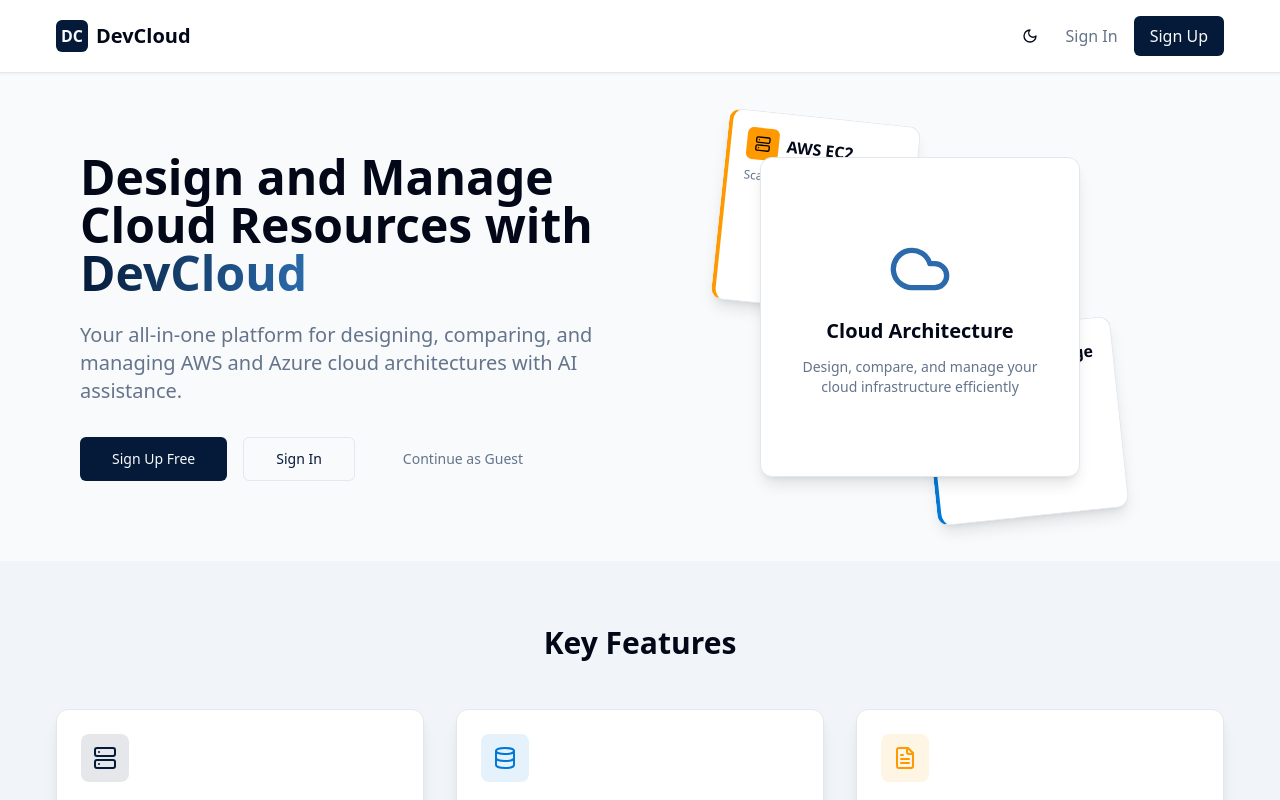
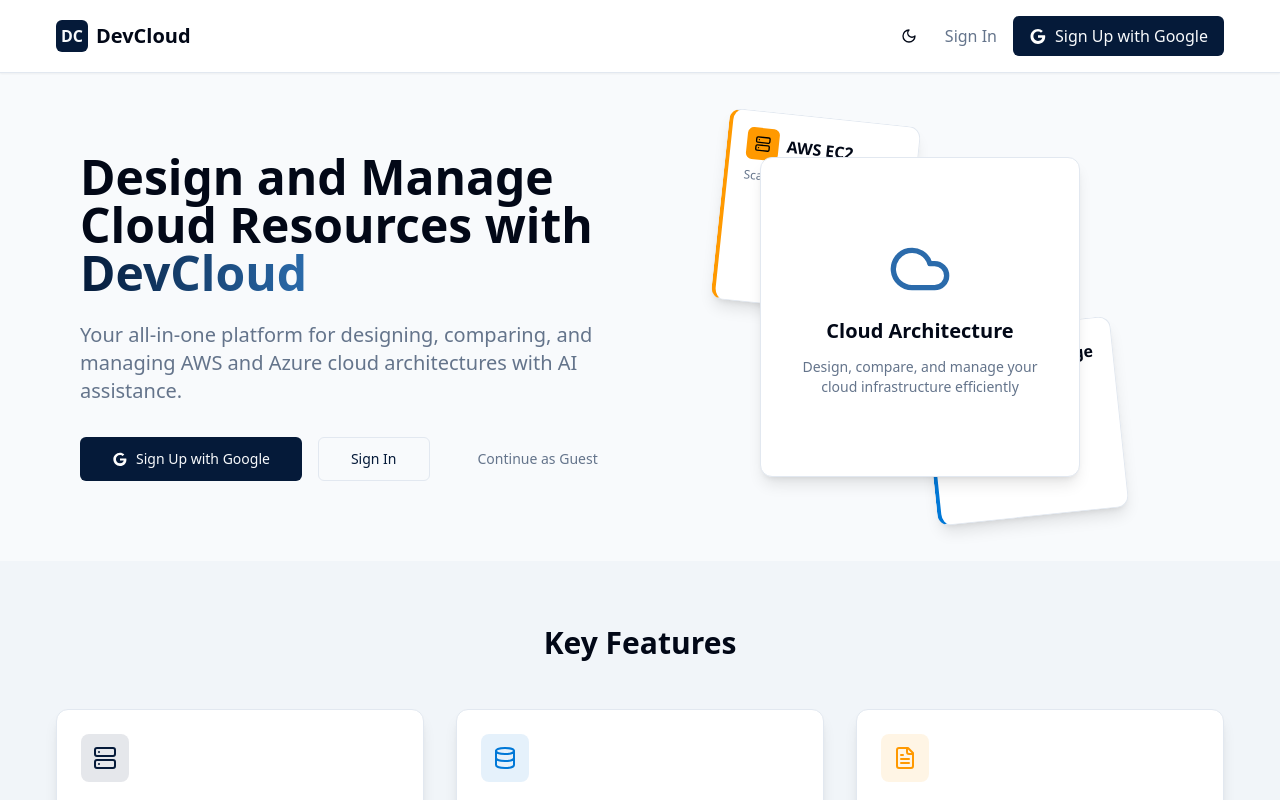
Before and after one commit to ZoyaAlec/schematic-cloud-builder, a React (Vite) app: page / in a window 1280 px wide. Shown: the top 800 px of the page. Built offline with nearby package versions, Linux system fonts and the light colour scheme.

Commit message:
feat: Add Google sign-in/sign-up
Adds Google sign-in and sign-up functionality to the home page buttons.

```diff
--- a/src/components/Navbar.tsx
+++ b/src/components/Navbar.tsx
@@ -2,12 +2,40 @@
 import React from "react";
 import { Link } from "react-router-dom";
 import ThemeToggle from "./ThemeToggle";
+import { useToast } from "@/hooks/use-toast";
+import { supabase } from "@/integrations/supabase/client";
+import { useNavigate } from "react-router-dom";
 
 interface NavbarProps {
   showAuth?: boolean;
 }
 
 const Navbar = ({ showAuth = true }: NavbarProps) => {
+  const { toast } = useToast();
+  const navigate = useNavigate();
+
+  const handleGoogleAuth = async () => {
+    try {
+      const { data, error } = await supabase.auth.signInWithOAuth({
+        provider: 'google',
+        options: {
+          redirectTo: window.location.origin,
+        }
+      });
+
+      if (error) {
+        throw new Error(error.message);
+      }
+      // No toast here as user will be redirected
+    } catch (error: any) {
+      toast({
+        title: "Authentication Failed",
+        description: error.message || "Could not sign in with Google",
+        variant: "destructive",
+      });
+    }
+  };
+
   return (
     <nav className="bg-white dark:bg-navy shadow-sm border-b border-border py-4 px-6">
       <div className="container mx-auto flex items-center justify-between">
@@ -30,12 +58,17 @@ const Navbar = ({ showAuth = true }: NavbarProps) => {
                 Sign In
               </Link>
 
-              <Link
-                to="/options?auth=signup"
-                className="bg-primary text-primary-foreground px-4 py-2 rounded-md hover:bg-primary/90 transition-colors"
+              <button
+                onClick={handleGoogleAuth}
+                className="bg-primary text-primary-foreground px-4 py-2 rounded-md hover:bg-primary/90 transition-colors flex items-center gap-2"
               >
-                Sign Up
-              </Link>
+                <svg viewBox="0 0 24 24" width="18" height="18" xmlns="http://www.w3.org/2000/svg">
+                  <g transform="matrix(1, 0, 0, 1, 0, 0)">
+                    <path d="M21.35,11.1H12v3.2h5.59c-0.25,1.45-1.52,4.2-5.59,4.2c-3.36,0-6.11-2.78-6.11-6.2s2.75-6.2,6.11-6.2 c1.93,0,3.2,0.82,3.93,1.53l2.54-2.45C16.46,3.42,14.39,2.5,12,2.5c-5.52,0-10,4.48-10,10s4.48,10,10,10c5.8,0,9.64-4.07,9.64-9.8 C21.64,12.14,21.52,11.6,21.35,11.1z" fill="#ffffff"></path>
+                  </g>
+                </svg>
+                Sign Up with Google
+              </button>
             </>
           )}
         </div>
--- a/src/pages/Index.tsx
+++ b/src/pages/Index.tsx
@@ -4,12 +4,37 @@ import { useNavigate } from 'react-router-dom';
 import { Cloud, Server, Database, FileText } from 'lucide-react';
 import { Button } from '@/components/ui/button';
 import Navbar from '@/components/Navbar';
+import { supabase } from '@/integrations/supabase/client';
+import { useToast } from '@/hooks/use-toast';
 
 const Index = () => {
   const navigate = useNavigate();
+  const { toast } = useToast();
 
   const handleAuthAction = (action: string) => {
     navigate(`/options?auth=${action}`);
+  };
+
+  const handleGoogleAuth = async () => {
+    try {
+      const { data, error } = await supabase.auth.signInWithOAuth({
+        provider: 'google',
+        options: {
+          redirectTo: window.location.origin,
+        }
+      });
+
+      if (error) {
+        throw new Error(error.message);
+      }
+      // No toast here as user will be redirected
+    } catch (error: any) {
+      toast({
+        title: "Authentication Failed",
+        description: error.message || "Could not sign in with Google",
+        variant: "destructive",
+      });
+    }
   };
 
   return (
@@ -31,10 +56,15 @@ const Index = () => {
             <div className="flex flex-col sm:flex-row gap-4">
               <Button
                 size="lg"
-                onClick={() => handleAuthAction('signup')}
-                className="cloud-btn-primary"
+                onClick={handleGoogleAuth}
+                className="cloud-btn-primary flex items-center gap-2"
               >
-                Sign Up Free
+                <svg viewBox="0 0 24 24" width="18" height="18" xmlns="http://www.w3.org/2000/svg">
+                  <g transform="matrix(1, 0, 0, 1, 0, 0)">
+                    <path d="M21.35,11.1H12v3.2h5.59c-0.25,1.45-1.52,4.2-5.59,4.2c-3.36,0-6.11-2.78-6.11-6.2s2.75-6.2,6.11-6.2 c1.93,0,3.2,0.82,3.93,1.53l2.54-2.45C16.46,3.42,14.39,2.5,12,2.5c-5.52,0-10,4.48-10,10s4.48,10,10,10c5.8,0,9.64-4.07,9.64-9.8 C21.64,12.14,21.52,11.6,21.35,11.1z" fill="#ffffff"></path>
+                  </g>
+                </svg>
+                Sign Up with Google
               </Button>
               <Button
                 size="lg"
```
